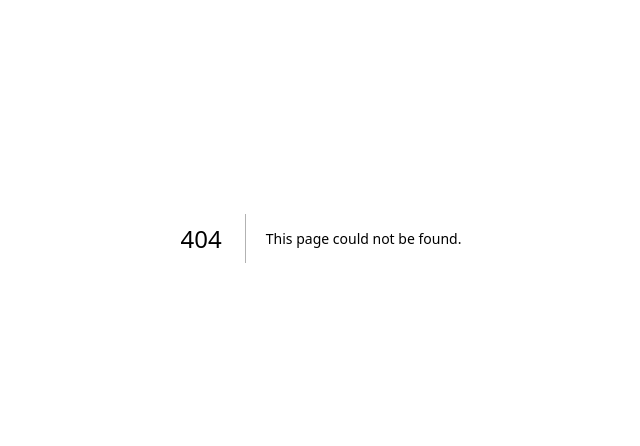
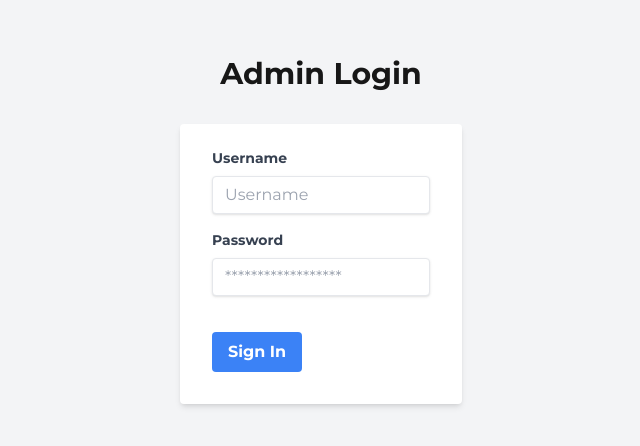
Before and after one commit to null-hax/alma-lead-demo, a Next.js app: page /admin/login in a window 1280 px wide. Before the commit this address had no page. Shown: the part 162-608 px from the top of the page, without its empty margins (319-959 px from the left). Built offline with nearby package versions, Linux system fonts and the light colour scheme.

Commit message:
admin login working state

```diff
--- /dev/null
+++ b/src/app/admin/login/page.tsx
@@ -0,0 +1,62 @@
+'use client';
+
+import { useState } from 'react';
+import { useRouter } from 'next/navigation';
+
+export default function AdminLogin() {
+  const [username, setUsername] = useState('');
+  const [password, setPassword] = useState('');
+  const router = useRouter();
+
+  const handleSubmit = (e: React.FormEvent) => {
+    e.preventDefault();
+    if (username === process.env.NEXT_PUBLIC_ADMIN_USERNAME && password === process.env.NEXT_PUBLIC_ADMIN_PASSWORD) {
+      localStorage.setItem('isAdminAuthenticated', 'true');
+      router.push('/admin/leads');
+    } else {
+      alert('Invalid credentials');
+    }
+  };
+
+  return (
+    <div className="min-h-screen flex flex-col items-center justify-center bg-gray-100">
+      <h1 className="text-3xl font-bold mb-8">Admin Login</h1>
+      <form onSubmit={handleSubmit} className="bg-white shadow-md rounded px-8 pt-6 pb-8 mb-4">
+        <div className="mb-4">
+          <label className="block text-gray-700 text-sm font-bold mb-2" htmlFor="username">
+            Username
+          </label>
+          <input
+            className="shadow appearance-none border rounded w-full py-2 px-3 text-gray-700 leading-tight focus:outline-none focus:shadow-outline"
+            id="username"
+            type="text"
+            placeholder="Username"
+            value={username}
+            onChange={(e) => setUsername(e.target.value)}
+          />
+        </div>
+        <div className="mb-6">
+          <label className="block text-gray-700 text-sm font-bold mb-2" htmlFor="password">
+            Password
+          </label>
+          <input
+            className="shadow appearance-none border rounded w-full py-2 px-3 text-gray-700 mb-3 leading-tight focus:outline-none focus:shadow-outline"
+            id="password"
+            type="password"
+            placeholder="******************"
+            value={password}
+            onChange={(e) => setPassword(e.target.value)}
+          />
+        </div>
+        <div className="flex items-center justify-between">
+          <button
+            className="bg-blue-500 hover:bg-blue-700 text-white font-bold py-2 px-4 rounded focus:outline-none focus:shadow-outline"
+            type="submit"
+          >
+            Sign In
+          </button>
+        </div>
+      </form>
+    </div>
+  );
+}
```
Also changed, not shown: src/middleware.ts (+6 -7 lines), 2 other files (tests, documents, lock files or other folders).
